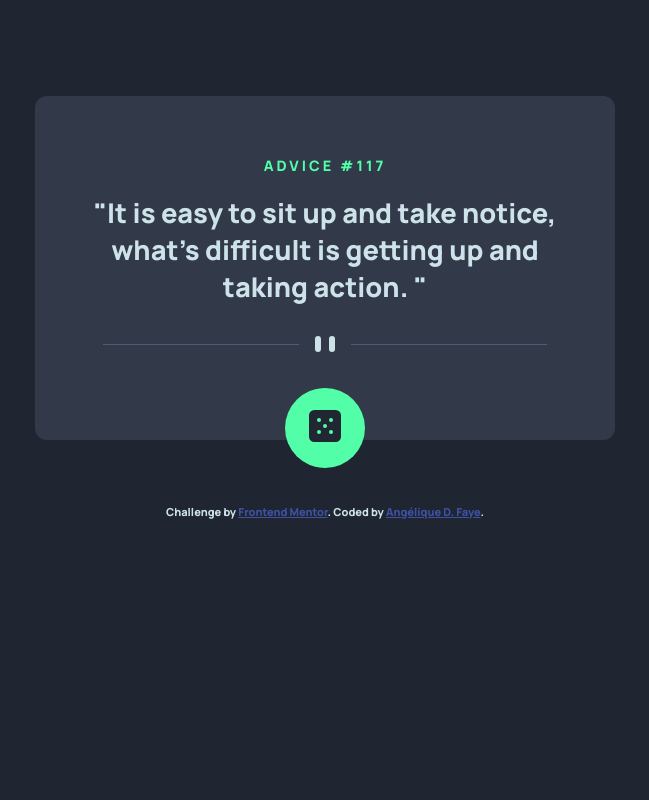
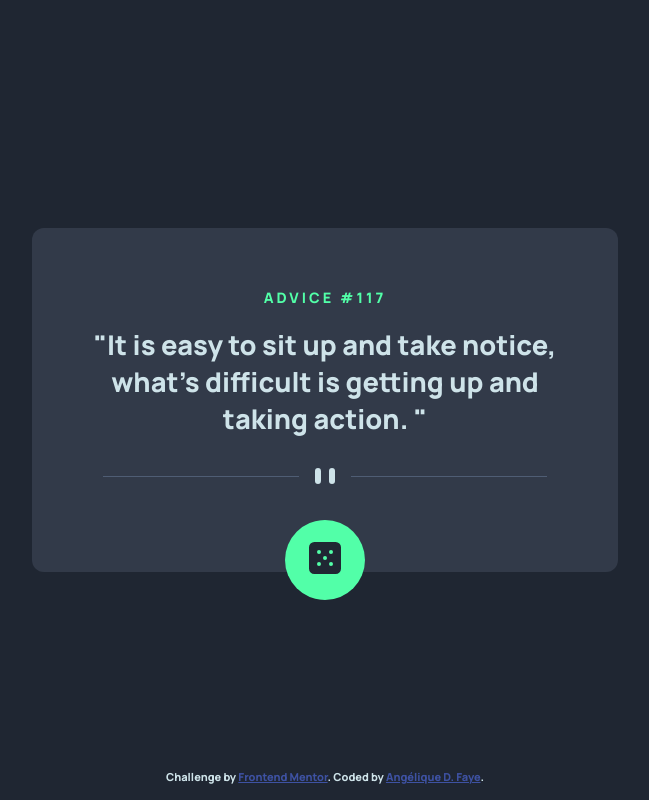
Before and after one commit to AngeliqueDF/advice-generator, a website built with Parcel: page src/index.html in a window 1536 px wide. Shown: the whole page, without its empty margins (443-1092 px from the left). Built offline with nearby package versions, Linux system fonts and the light colour scheme.

Commit message:
centered ``<article>``

```diff
--- a/src/css/style.scss
+++ b/src/css/style.scss
@@ -15,6 +15,7 @@ body{
   color: $advice-text-color;
   font-size: 28px;
   font-family: 'Man Rope';
+  margin: 0;
 }
 
 article {
@@ -92,9 +93,17 @@ footer {
 }
 
 @media only screen and (min-width: 1440px) {
-  article {
-    width: 35%;
-    padding: 3rem 1.5rem;
+
+  main {
+    min-height: 100vh;
+    display: flex;
+    justify-content: center;
+    align-items: center;
+
+    article {
+      width: 35%;
+      padding: 3rem 1.5rem;
+      margin: 0 auto;
 
     h1 {
       font-size: 0.9rem;
@@ -133,4 +142,14 @@ footer {
       }
     }
   }
+
+  }
+  footer {
+    margin: 0;
+
+    position: absolute;
+    bottom: 1rem;
+    left:0;
+    right:0;
+  }
 }
```
